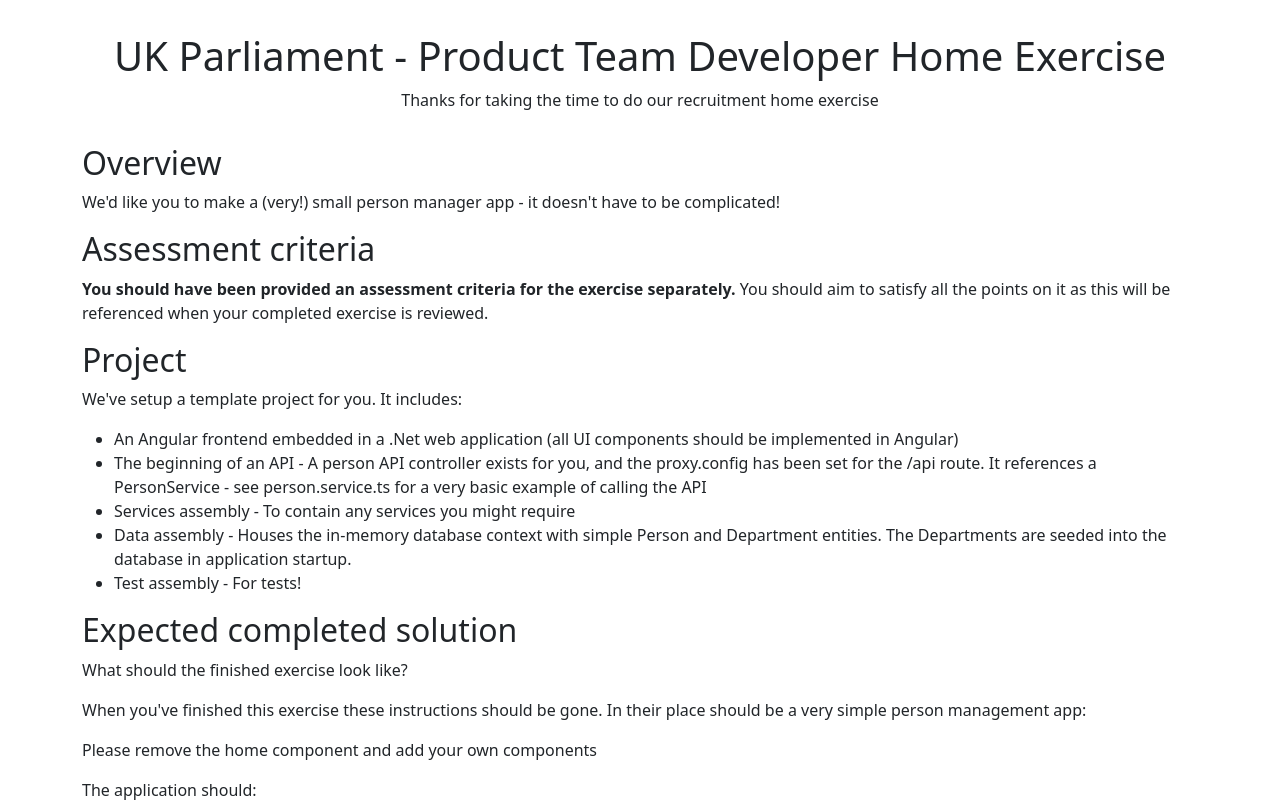
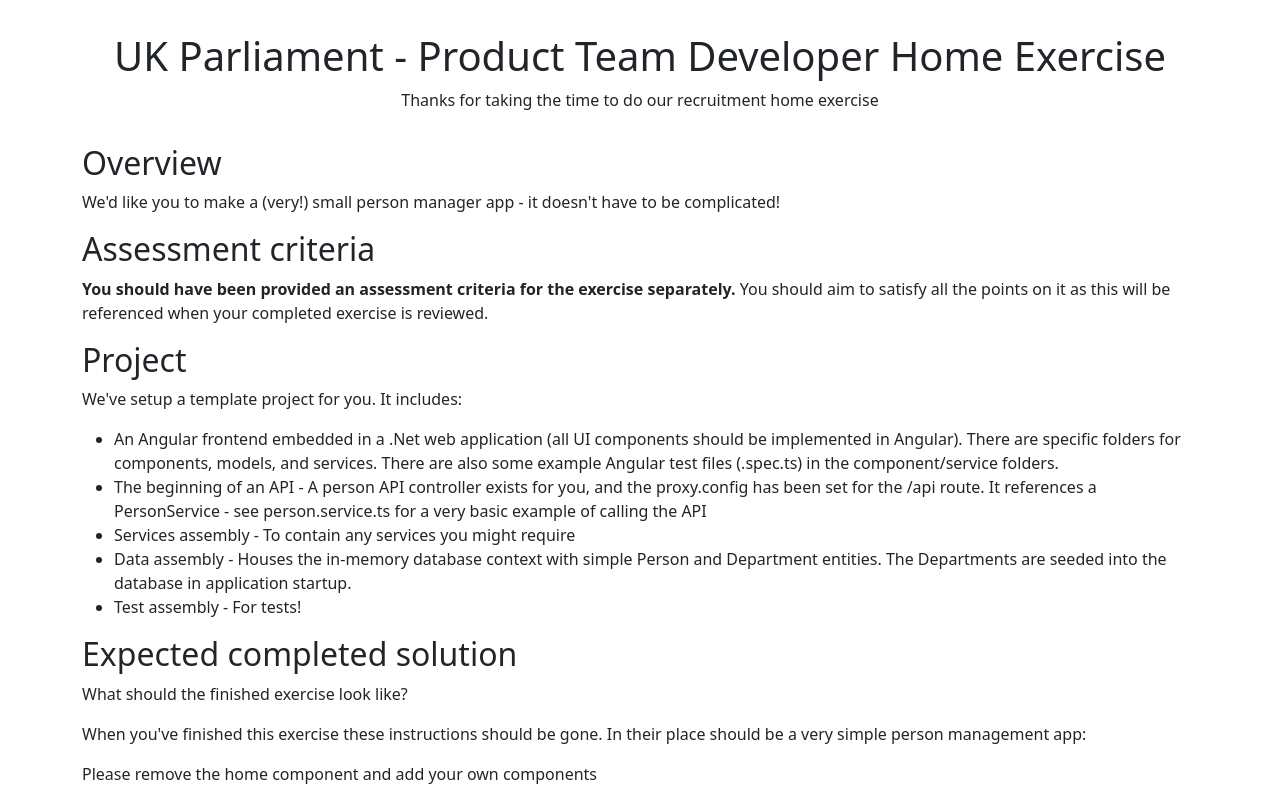
Before and after one commit to Tom-Kelly-UK-Parliament/home-exercise, an Angular app in the folder UKParliament.CodeTest.Web/ClientApp/: page / in a window 1280 px wide. Shown: the top 802 px of the page. Built offline with nearby package versions, Linux system fonts and the light colour scheme; no server answers.

Commit message:
chore: Updated wording to clarify Angular structure

```diff
--- a/UKParliament.CodeTest.Web/ClientApp/src/app/components/home/home.component.html
+++ b/UKParliament.CodeTest.Web/ClientApp/src/app/components/home/home.component.html
@@ -12,7 +12,7 @@
 <h2>Project</h2>
 <p>We've setup a template project for you. It includes:</p>
 <ul>
-  <li>An Angular frontend embedded in a .Net web application (all UI components should be implemented in Angular)</li>
+  <li>An Angular frontend embedded in a .Net web application (all UI components should be implemented in Angular). There are specific folders for components, models, and services. There are also some example Angular test files (.spec.ts) in the component/service folders.</li>
   <li>The beginning of an API - A person API controller exists for you, and the proxy.config has been set for the /api route. It references a PersonService - see person.service.ts for a very basic example of calling the API</li>
   <li>Services assembly - To contain any services you might require</li>
   <li>Data assembly - Houses the in-memory database context with simple Person and Department entities. The Departments are seeded into the database in application startup.</li>
```
